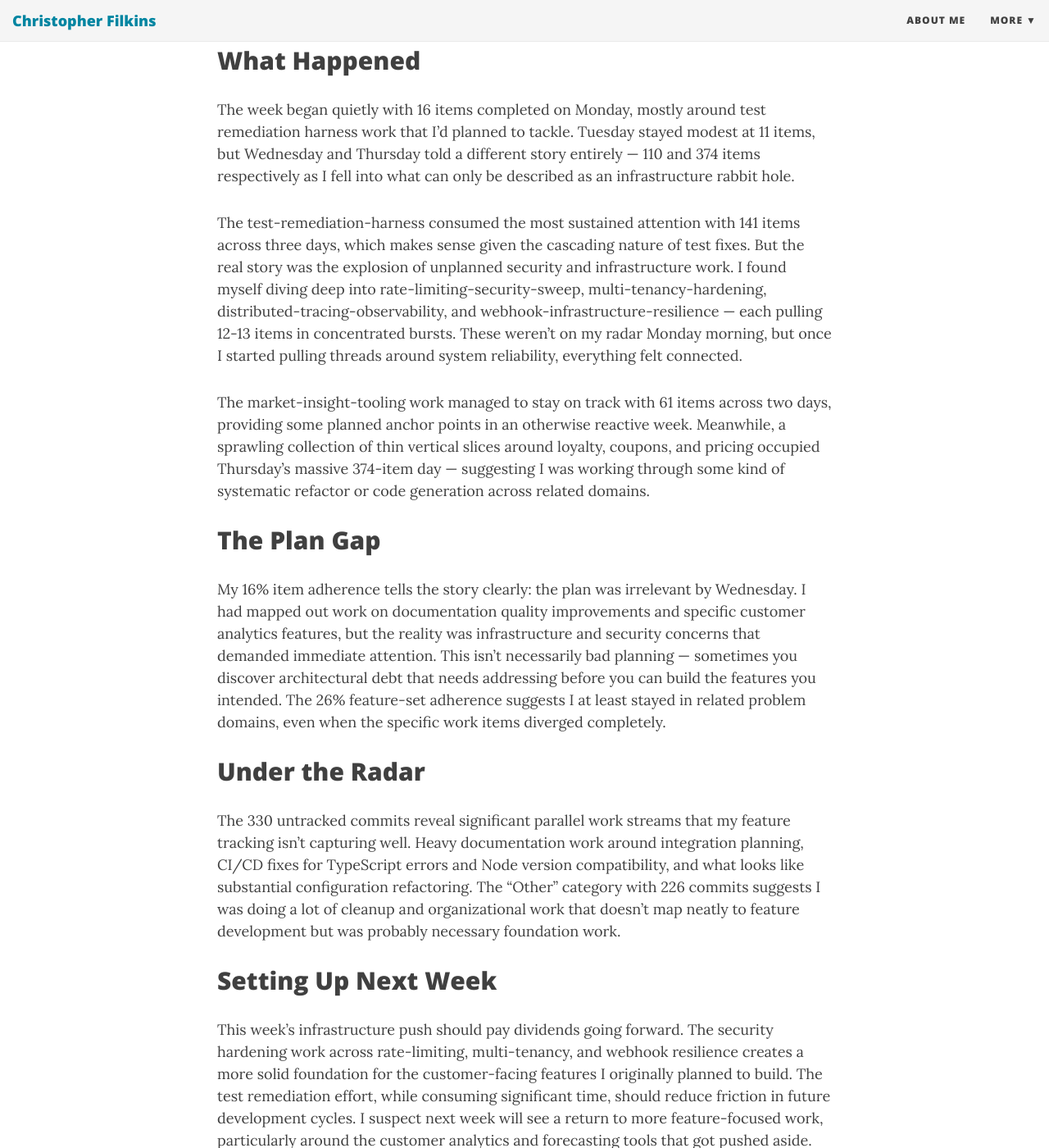
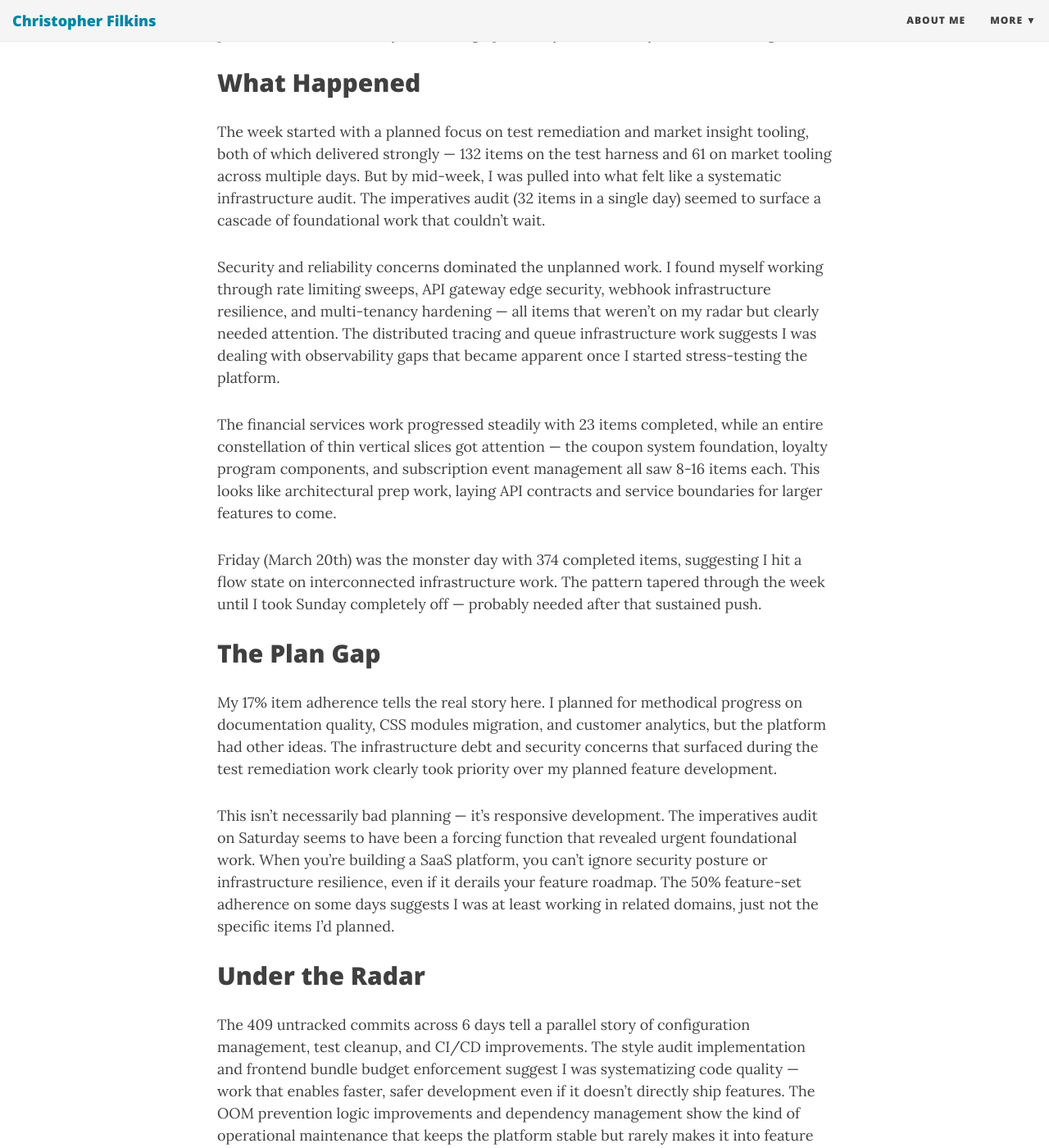
Before and after one commit to filchyboy/filchyboy.github.io, a Jekyll site: the page built from _posts/2026-03-25-week-13-retrospective.md, in a window 1280 px wide and 1400 px high, scrolled down 426 px. Shown: the whole window at 82% size. Built offline with Jekyll 4.4.1, drawn with Linux system fonts in a browser that asks for light colours; nearby versions of some CDN libraries; some of the changed text lies outside the part shown.

Commit message:
Add build-in-public update: Week 13 retrospective

```diff
--- a/_posts/2026-03-25-week-13-retrospective.md
+++ b/_posts/2026-03-25-week-13-retrospective.md
@@ -6,28 +6,34 @@ categories: [weekly, retrospective]
 tags: [build-in-public, weekly-digest]
 ---
 
-# Week 12 in Review
+# Week 13 in Review
 
 ## The Big Picture
 
-Week 12 was an architecture week disguised as a feature sprint. What started as planned work on testing infrastructure and market tooling quickly expanded into a comprehensive security and infrastructure overhaul across the platform.
+This was a massive infrastructure hardening and testing week — 865 items completed across just 6 days, with the highest throughput I've seen in a while. While my plans called for gradual progress on docs and customer analytics, I found myself deep in the platform's foundational layers, shoring up security, observability, and test coverage.
 
 ## What Happened
 
-The week began quietly with 16 items completed on Monday, mostly around test remediation harness work that I'd planned to tackle. Tuesday stayed modest at 11 items, but Wednesday and Thursday told a different story entirely — 110 and 374 items respectively as I fell into what can only be described as an infrastructure rabbit hole.
+The week started with a planned focus on test remediation and market insight tooling, both of which delivered strongly — 132 items on the test harness and 61 on market tooling across multiple days. But by mid-week, I was pulled into what felt like a systematic infrastructure audit. The imperatives audit (32 items in a single day) seemed to surface a cascade of foundational work that couldn't wait.
 
-The test-remediation-harness consumed the most sustained attention with 141 items across three days, which makes sense given the cascading nature of test fixes. But the real story was the explosion of unplanned security and infrastructure work. I found myself diving deep into rate-limiting-security-sweep, multi-tenancy-hardening, distributed-tracing-observability, and webhook-infrastructure-resilience — each pulling 12-13 items in concentrated bursts. These weren't on my radar Monday morning, but once I started pulling threads around system reliability, everything felt connected.
+Security and reliability concerns dominated the unplanned work. I found myself working through rate limiting sweeps, API gateway edge security, webhook infrastructure resilience, and multi-tenancy hardening — all items that weren't on my radar but clearly needed attention. The distributed tracing and queue infrastructure work suggests I was dealing with observability gaps that became apparent once I started stress-testing the platform.
 
-The market-insight-tooling work managed to stay on track with 61 items across two days, providing some planned anchor points in an otherwise reactive week. Meanwhile, a sprawling collection of thin vertical slices around loyalty, coupons, and pricing occupied Thursday's massive 374-item day — suggesting I was working through some kind of systematic refactor or code generation across related domains.
+The financial services work progressed steadily with 23 items completed, while an entire constellation of thin vertical slices got attention — the coupon system foundation, loyalty program components, and subscription event management all saw 8-16 items each. This looks like architectural prep work, laying API contracts and service boundaries for larger features to come.
+
+Friday (March 20th) was the monster day with 374 completed items, suggesting I hit a flow state on interconnected infrastructure work. The pattern tapered through the week until I took Sunday completely off — probably needed after that sustained push.
 
 ## The Plan Gap
 
-My 16% item adherence tells the story clearly: the plan was irrelevant by Wednesday. I had mapped out work on documentation quality improvements and specific customer analytics features, but the reality was infrastructure and security concerns that demanded immediate attention. This isn't necessarily bad planning — sometimes you discover architectural debt that needs addressing before you can build the features you intended. The 26% feature-set adherence suggests I at least stayed in related problem domains, even when the specific work items diverged completely.
+My 17% item adherence tells the real story here. I planned for methodical progress on documentation quality, CSS modules migration, and customer analytics, but the platform had other ideas. The infrastructure debt and security concerns that surfaced during the test remediation work clearly took priority over my planned feature development.
+
+This isn't necessarily bad planning — it's responsive development. The imperatives audit on Saturday seems to have been a forcing function that revealed urgent foundational work. When you're building a SaaS platform, you can't ignore security posture or infrastructure resilience, even if it derails your feature roadmap. The 50% feature-set adherence on some days suggests I was at least working in related domains, just not the specific items I'd planned.
 
 ## Under the Radar
 
-The 330 untracked commits reveal significant parallel work streams that my feature tracking isn't capturing well. Heavy documentation work around integration planning, CI/CD fixes for TypeScript errors and Node version compatibility, and what looks like substantial configuration refactoring. The "Other" category with 226 commits suggests I was doing a lot of cleanup and organizational work that doesn't map neatly to feature development but was probably necessary foundation work.
+The 409 untracked commits across 6 days tell a parallel story of configuration management, test cleanup, and CI/CD improvements. The style audit implementation and frontend bundle budget enforcement suggest I was systematizing code quality — work that enables faster, safer development even if it doesn't directly ship features. The OOM prevention logic improvements and dependency management show the kind of operational maintenance that keeps the platform stable but rarely makes it into feature trackers.
 
 ## Setting Up Next Week
 
-This week's infrastructure push should pay dividends going forward. The security hardening work across rate-limiting, multi-tenancy, and webhook resilience creates a more solid foundation for the customer-facing features I originally planned to build. The test remediation effort, while consuming significant time, should reduce friction in future development cycles. I suspect next week will see a return to more feature-focused work, particularly around the customer analytics and forecasting tools that got pushed aside. The question is whether I can resist the urge to dive deeper into the architectural improvements I've started.
+This infrastructure push has likely cleared some technical debt and created a more stable foundation for feature work. The coupon system and loyalty program vertical slices are now positioned for integration work, and the enhanced observability should make debugging easier going forward.
+
+I need to reconnect with the customer-facing roadmap — the analytics dashboard and forecasting tools that got pushed aside this week. The production readiness work that never started probably deserves attention, especially after all the infrastructure changes. But I'm not rushing back to the original plan; this week's unplanned work was clearly necessary, and I trust that the platform will guide me toward the next highest-leverage improvements.
```
